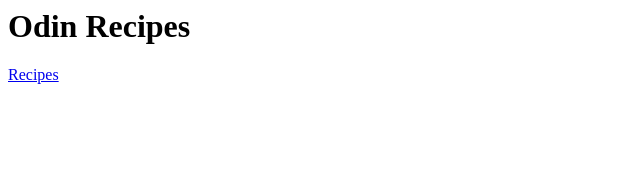
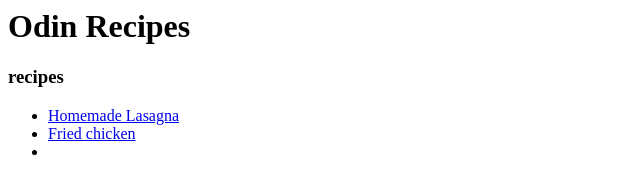
Before and after one commit to Lamerak217/odin-recipes, a plain HTML site: page index.html in a window 1280 px wide. Shown: the whole page, without its empty margins (0-640 px from the left). Drawn offline with Linux system fonts and the light colour scheme.

Commit message:
add anchor for chicken.html

```diff
--- a/index.html
+++ b/index.html
@@ -1,2 +1,7 @@
 <h1>Odin Recipes</h1>
-<a href="recipes/lasagna.html">Recipes</a>
+<h3>recipes</h3>
+<ul>
+    <li><a href="recipes/lasagna.html">Homemade Lasagna</a></li>
+    <li><a href="recipes/chicken.html">Fried chicken</a></li>
+    <li></li>
+</ul>
```
